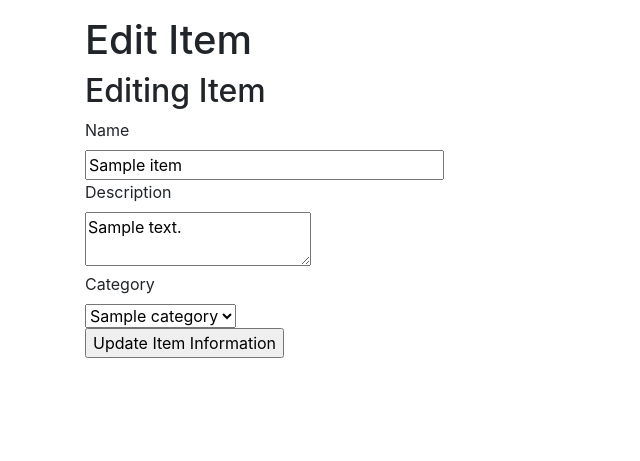
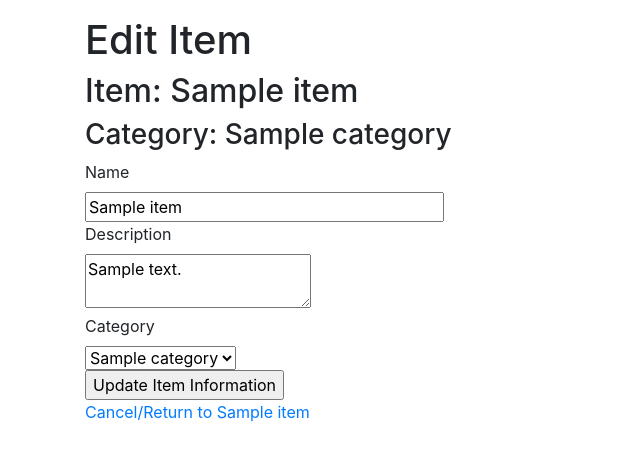
Before and after one commit to junclemente/catalog_project, a Flask app: page /edit_item/1 in a window 1280 px wide. Shown: the part 138-599 px from the top of the page, without its empty margins (0-640 px from the left). Run offline with Flask 2, Linux system fonts and the light colour scheme; tables that the repository leaves empty hold one stand-in row (values such as "Sample post"); some libraries are stand-ins or nearby versions.

Commit message:
refactor Update page

```diff
--- a/app/templates/edit_category.html
+++ b/app/templates/edit_category.html
@@ -8,8 +8,10 @@
         {{ form.name.label }}<br>
         {{ form.name(width=30) }}<br>
         {{ form.description.label }}<br>
-        {{ form.description(width=100) }}<br>
+        {{ form.description }}<br>
         {{ form.submit }}<br>
     </form>
 
+    <a href="{{ url_for('category_list', cat_id=category.id) }}">Cancel/Return to {{category.name}}</a>
+
 {% endblock %}
--- a/app/templates/edit_item.html
+++ b/app/templates/edit_item.html
@@ -3,7 +3,8 @@
 
 {% block content %}
 <h1>Edit Item</h1>
-    <h2>Editing Item</h2>
+    <h2>Item: {{ item.name }} </h2>
+    <h3>Category: {{ item.category.name }}</h3>
     <form action="{{ url_for('edit_item', item_id=item.id) }}" method="post">
         {{ form.csrf_token }}
         {{ form.name.label }}<br>
@@ -14,5 +15,6 @@
         {{ form.category_id }}<br>
         {{ form.submit }}<br>
     </form>
+    <a href="{{ url_for('item', item_id=item.id) }}">Cancel/Return to {{ item.name }}</a>
 
 {% endblock %}
```
